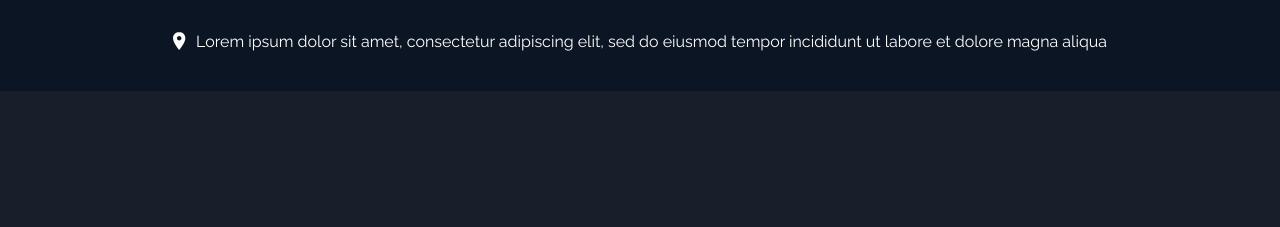
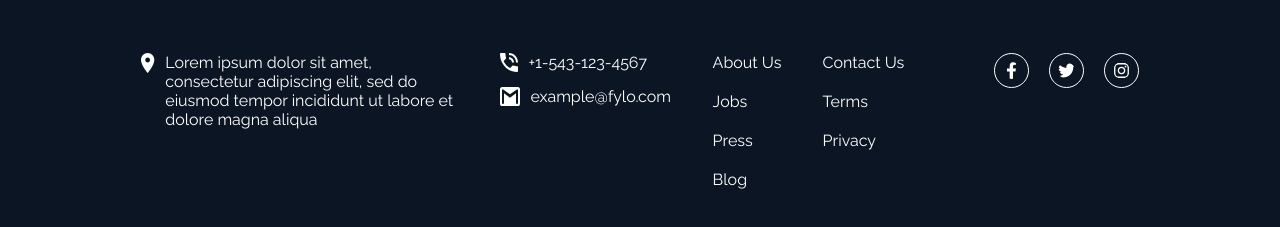
Before and after one commit to Murilo-V/fylo-challenge, a React (Create React App) app: page / in a window 1280 px wide. Shown: the part 2718-2945 px from the top of the page. Before the commit the page ends 2809 px from the top, so only its background shows below. Built offline with nearby package versions, Linux system fonts and the light colour scheme.

Commit message:
feat: finished footer

```diff
--- a/package.json
+++ b/package.json
@@ -9,6 +9,7 @@
     "babel-core": "^6.26.3",
     "react": "^17.0.1",
     "react-dom": "^17.0.1",
+    "react-icons": "^3.11.0",
     "react-router-dom": "^5.2.0",
     "react-scripts": "4.0.0",
     "styled-components": "^5.2.1",
--- a/src/components/Footer/index.js
+++ b/src/components/Footer/index.js
@@ -2,6 +2,9 @@ import React from 'react';
 import {Container} from './styles';
 import Logo from '../../assets/logo.svg'
 import iconLocation from '../../assets/icon-location.svg'
+import iconPhone from '../../assets/icon-phone.svg'
+import iconEmail from '../../assets/icon-email.svg'
+import { FaFacebookF, FaTwitter, FaInstagram } from 'react-icons/fa';
 
 const Footer = () => {
     return (
@@ -11,12 +14,36 @@ const Footer = () => {
             <div className="footer-container">
 
                 <div className="location">
-                    <img src={iconLocation} alt="Fylo Logo" />
+                    <img src={iconLocation} alt="iconLocation" />
                     <p> Lorem ipsum dolor sit amet, consectetur adipiscing elit, sed do eiusmod tempor incididunt ut labore et dolore magna aliqua</p>
+                </div>
+
+                <div className="contact">
+                    <p><img src={iconPhone} alt="iconPhone" /> +1-543-123-4567</p>
+                    <p><img src={iconEmail} alt="iconEmail" /> example@fylo.com</p>
+                </div>
+
+                <div className="footer-nav">
+                    <ul>
+                        <li>About Us</li>
+                        <li>Jobs</li>
+                        <li>Press</li>
+                        <li>Blog</li>
+                    </ul>
+                    <ul>
+                        <li>Contact Us</li>
+                        <li>Terms</li>
+                        <li>Privacy</li>
+                    </ul>
+                </div>
+
+                <div className="social-media">
+                    <FaFacebookF/>
+                    <FaTwitter />
+                    <FaInstagram />
                 </div>
             </div>
         </Container>
-
     )
 }
 
--- a/src/components/Footer/styles.js
+++ b/src/components/Footer/styles.js
@@ -8,31 +8,80 @@ export const Container = styled.footer`
     right: 0;
     padding: 80px 120px 40px 120px;
 
-    img {
-            user-select: none;
-  -moz-user-select: none;
-  -webkit-user-drag: none;
-  -webkit-user-select: none;
-  -ms-user-select: none;
-        }
-
         .logo {
             margin-bottom: 30px;
         }
 
         .footer-container {
             display: flex;
-            align-items: center;
+            align-items: top;
             justify-content: space-around;
+
+            div { margin:2%; }
 
             .location {
                 display: flex;
                 justify-content: space-between;
-                align-items: center;
+                align-items: top;
+
+                img {
+                    width: 15px;
+                    height: 20px;
+                }
 
                 p {
                     margin-left: 10px;
                 }
             }
+
+            .contact {
+                display: flex;
+                align-items: left;
+                justify-content: left;
+                flex-direction: column;
+
+                p {
+                    display: flex;
+                align-items: left;
+                justify-content: left;
+                margin-bottom: 15px;
+
+                    img {
+                        margin-right: 10px;
+                    }
+                }
+            }
+
+            .footer-nav {
+                display: flex;
+                align-items: top;
+                justify-content: center;
+                ul {
+                    margin-right: 20px;
+
+                    li {
+                        list-style: none;
+                        margin-bottom: 20px;
+                    cursor: pointer;
+                        width: 90px;
+                    }
+                }
+            }
+
+            .social-media {
+                display: flex;
+                align-items: top;
+                justify-content: center;
+
+                svg {
+                    margin-left: 20px;
+                    width: 35px;
+                    height: 35px;
+                    border: 1px solid currentColor;
+                    border-radius: 40px;
+                    padding: 8px;
+                    cursor: pointer;
+                }
+            }
         }
 `;
--- a/src/styles.css
+++ b/src/styles.css
@@ -13,3 +13,11 @@ button {
 body {
     background-color: hsl(218, 28%, 13%);
 }
+
+img {
+    user-select: none;
+-moz-user-select: none;
+-webkit-user-drag: none;
+-webkit-user-select: none;
+-ms-user-select: none;
+}
```
Also changed, not shown: 1 other file (tests, documents, lock files or other folders).
